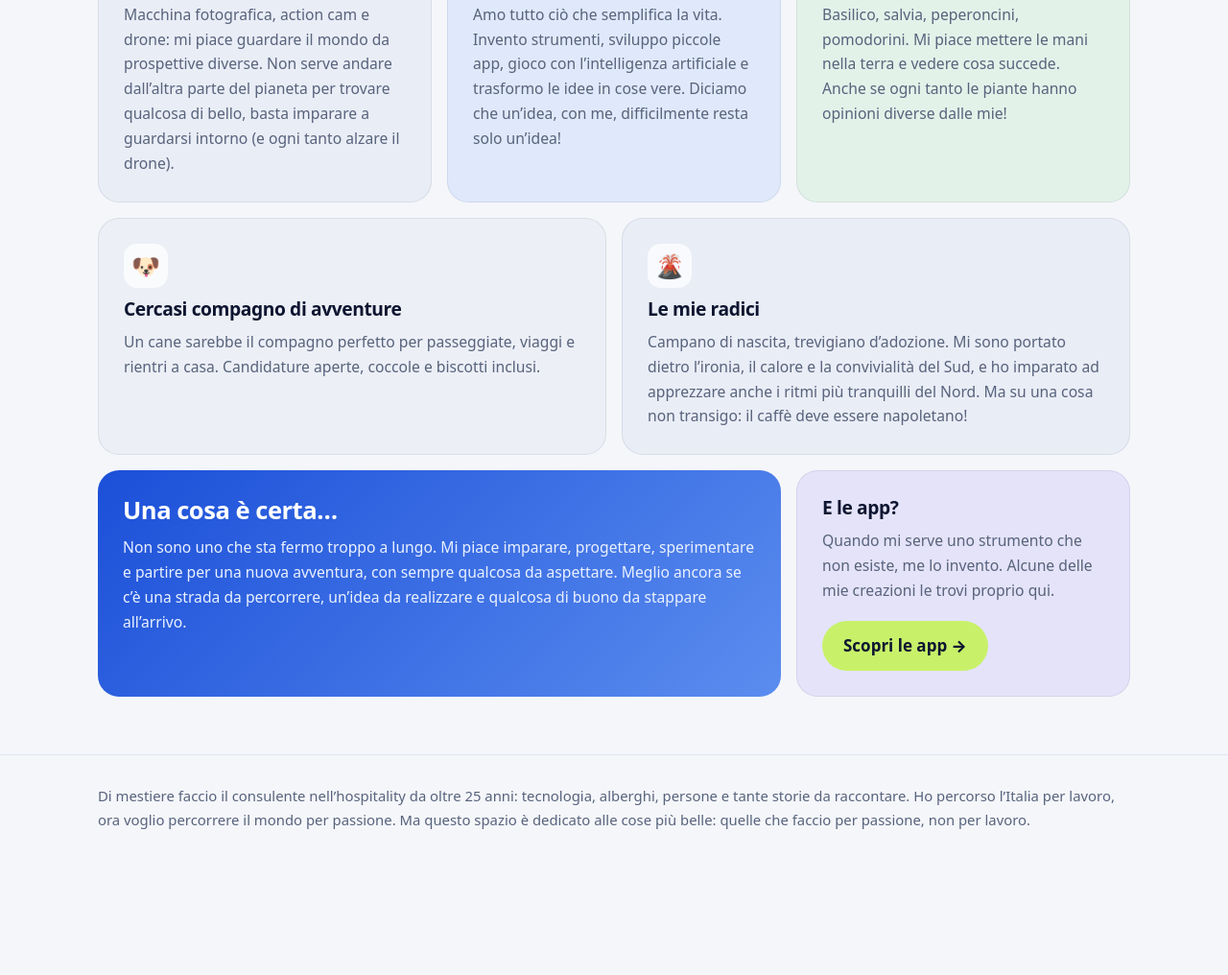
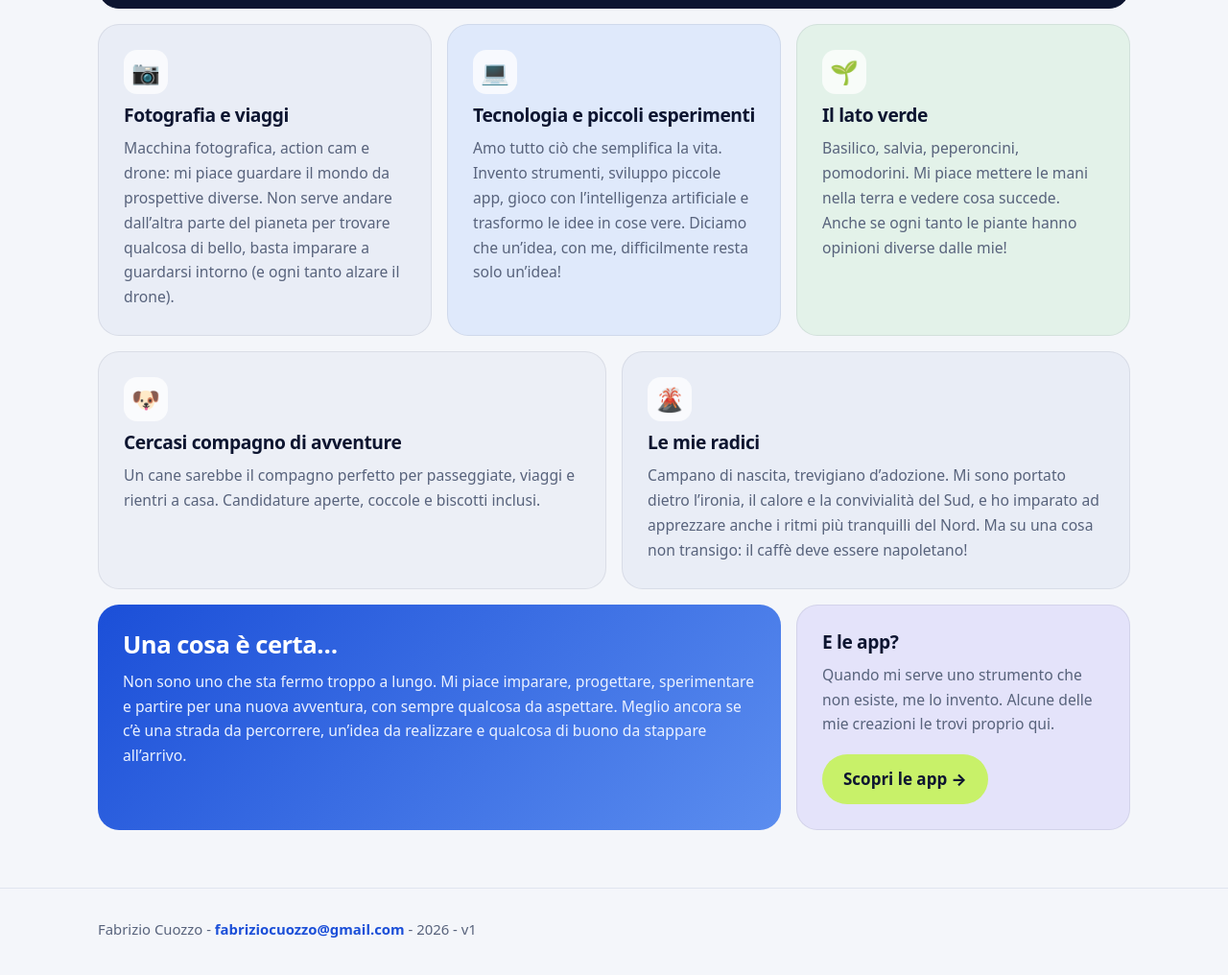
Before and after one commit to fabriziocuozzo/fabriziocuozzo.github.io, a plain HTML site: page index.html in a window 1280 px wide. Shown: the part 2096-3112 px from the top of the page at 96% size. Before the commit the page ends 3006 px from the top, so only its background shows below. Drawn offline with Linux system fonts and the light colour scheme.

Commit message:
Home: testo del footer in Chi sono, nuovi crediti v1
Co-Authored-By: Claude Sonnet 5.5 <noreply@anthropic.com>

```diff
--- a/index.html
+++ b/index.html
@@ -175,6 +175,7 @@ footer a{color:var(--blue);font-weight:600}
       <p>Sono curioso, pratico e con la testa sempre in movimento. Mi piace capire come funzionano le cose e, quando manca uno strumento che mi serve, me lo costruisco da solo. Tecnologia e intelligenza artificiale sono diventate le mie complici.</p>
       <p>La domenica ideale? Una pedalata con gli amici, l’Inter in tv, un buon bicchiere e del soul in sottofondo. Con qualcosa di buono da mangiare, ovviamente.</p>
       <p>Nel cassetto ho due desideri: girare tutta la Sardegna in bici e trovare un amico a quattro zampe che mi accolga quando torno a casa.</p>
+      <p style="margin-top:3.3em">Di mestiere faccio il consulente nell’hospitality da oltre 25 anni: tecnologia, alberghi, persone e tante storie da raccontare. Ho percorso l’Italia per lavoro, ora voglio percorrere il mondo per passione. Ma questo spazio è dedicato alle cose più belle: quelle che faccio per passione, non per lavoro.</p>
     </div>
   </div>
 
@@ -220,8 +221,6 @@ footer a{color:var(--blue);font-weight:600}
 
 </div></section>
 
-<footer><div class="wrap">
-  Di mestiere faccio il consulente nell’hospitality da oltre 25 anni: tecnologia, alberghi, persone e tante storie da raccontare. Ho percorso l’Italia per lavoro, ora voglio percorrere il mondo per passione. Ma questo spazio è dedicato alle cose più belle: quelle che faccio per passione, non per lavoro.
-</div></footer>
+<footer><div class="wrap">Fabrizio Cuozzo - <a href="mailto:fabriziocuozzo@gmail.com">fabriziocuozzo@gmail.com</a> - 2026 - v1</div></footer>
 </body>
 </html>
```
